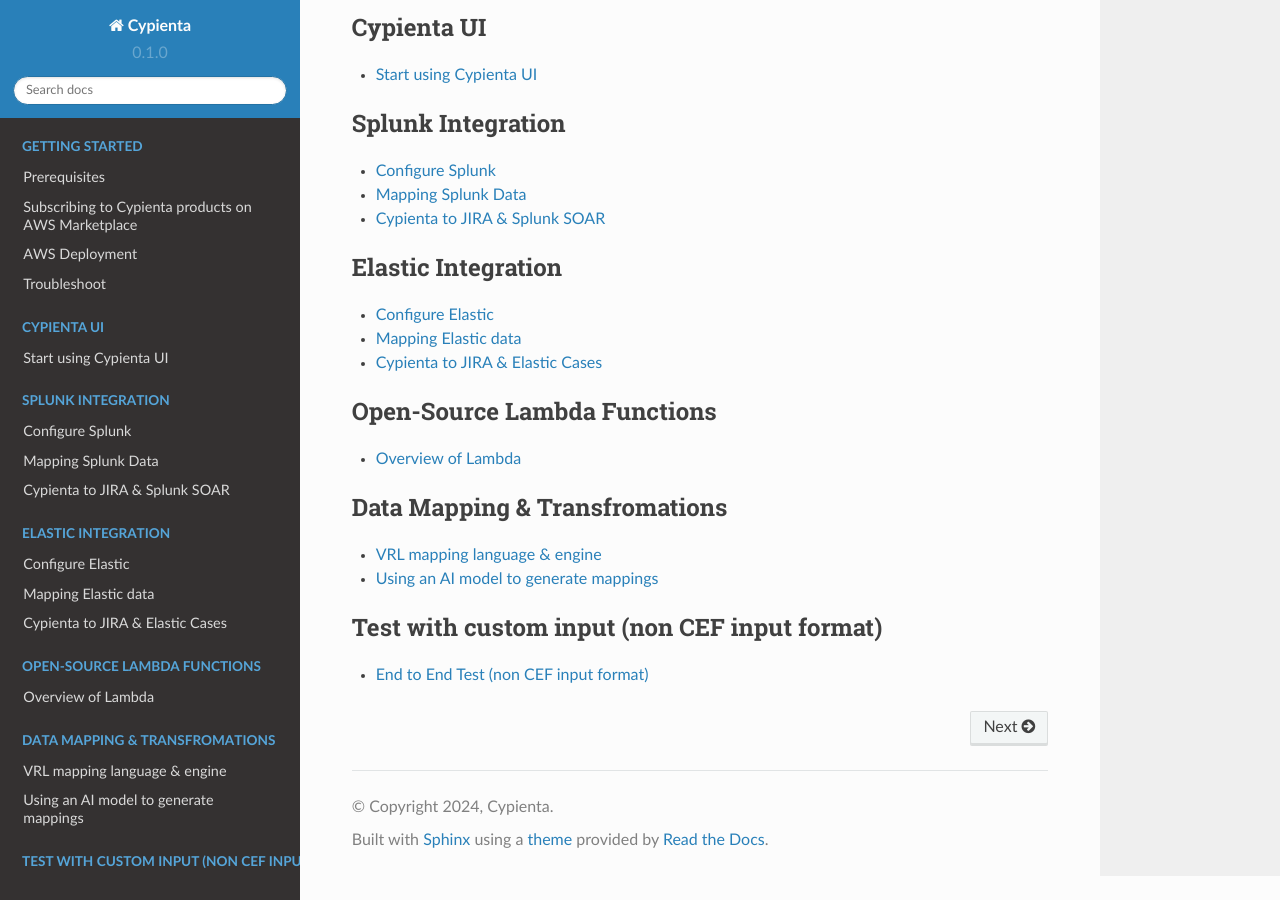
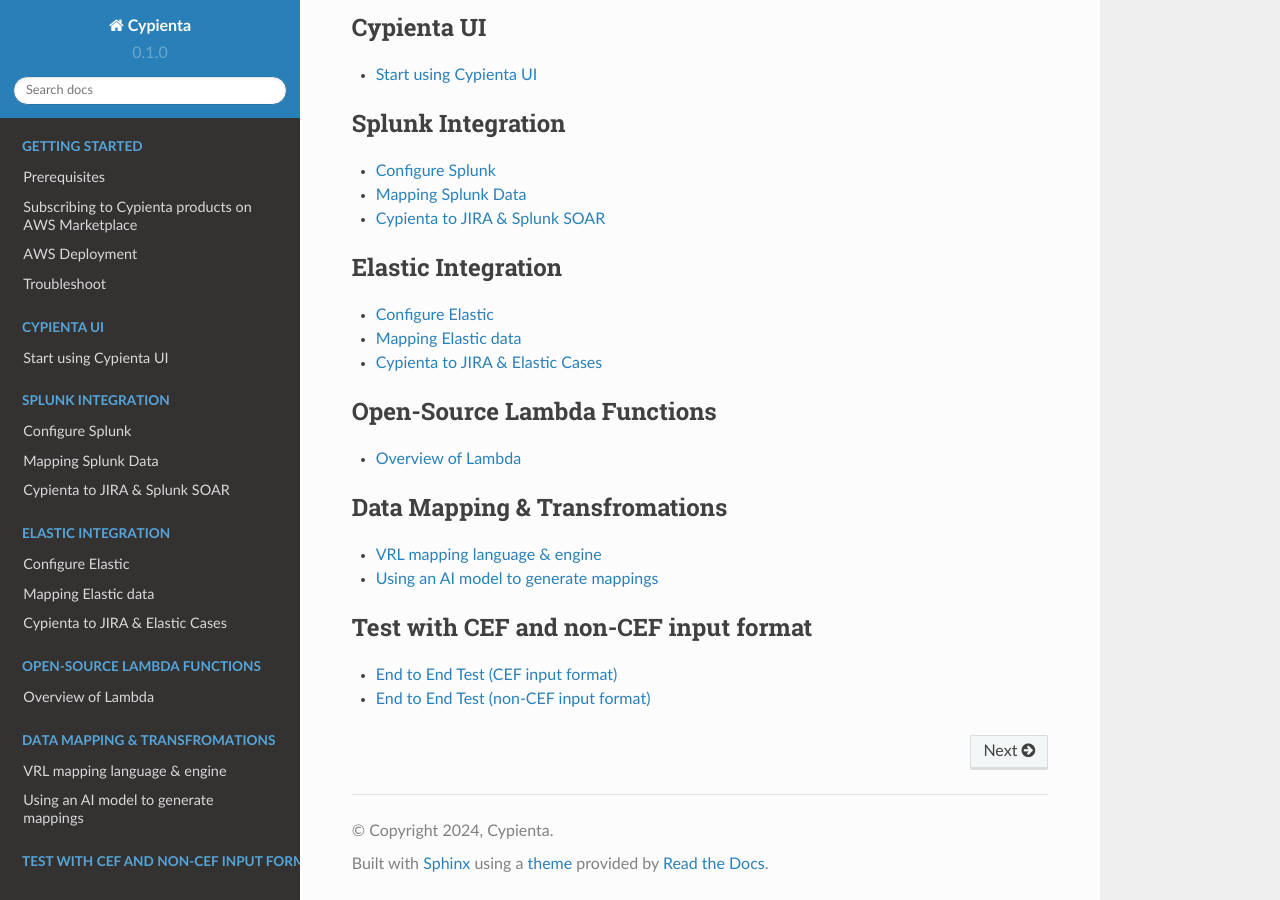
Before and after one commit to cypienta/docs, a Sphinx documentation site: the page built from docs/source/index.rst, in a window 1280 px wide and 900 px high, scrolled down 649 px. Built offline with Sphinx 7.4.7 and the Read the Docs theme 2.0.0, drawn with Linux system fonts in a browser that asks for light colours.

Commit message:
CD-7: sample input for cef and non cef input format

```diff
--- a/docs/source/getting_started/end_to_end_test.rst
+++ b/docs/source/getting_started/end_to_end_test.rst
@@ -1,4 +1,4 @@
-End to End Test (non CEF input format)
+End to End Test (non-CEF input format)
 ==================================================
 
 How to test end-to-end
--- a/docs/source/index.rst
+++ b/docs/source/index.rst
@@ -58,6 +58,7 @@
 
 .. toctree::
     :maxdepth: 1
-    :caption: Test with custom input (non CEF input format)
+    :caption: Test with CEF and non-CEF input format
 
+    getting_started/end_to_end_test_cef
     getting_started/end_to_end_test
```
Also changed, not shown: other parts of docs/source/getting_started/end_to_end_test.rst (+2 -2 lines), docs/source/getting_started/end_to_end_test_cef.rst (added, +56 -0 lines).
